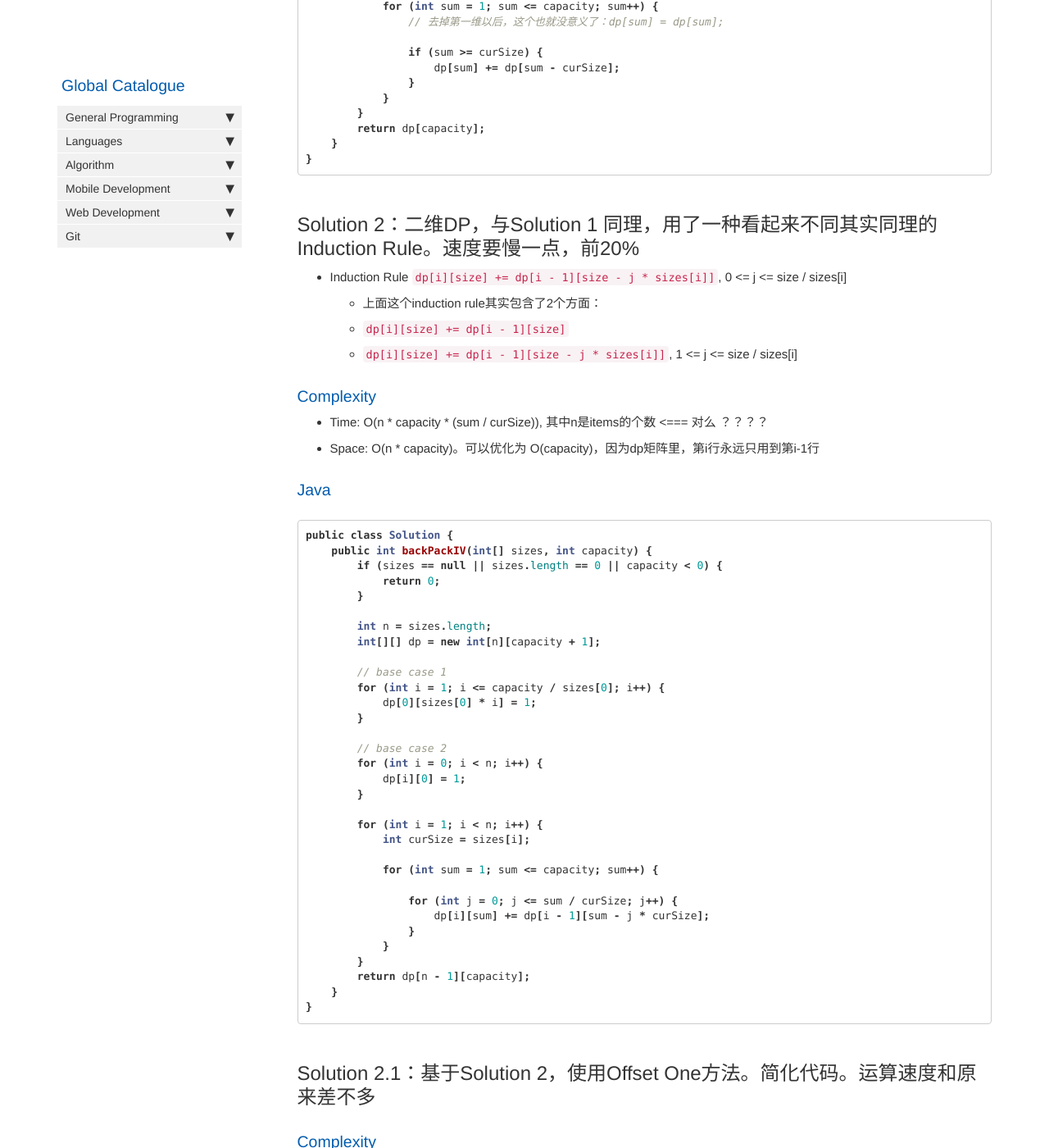
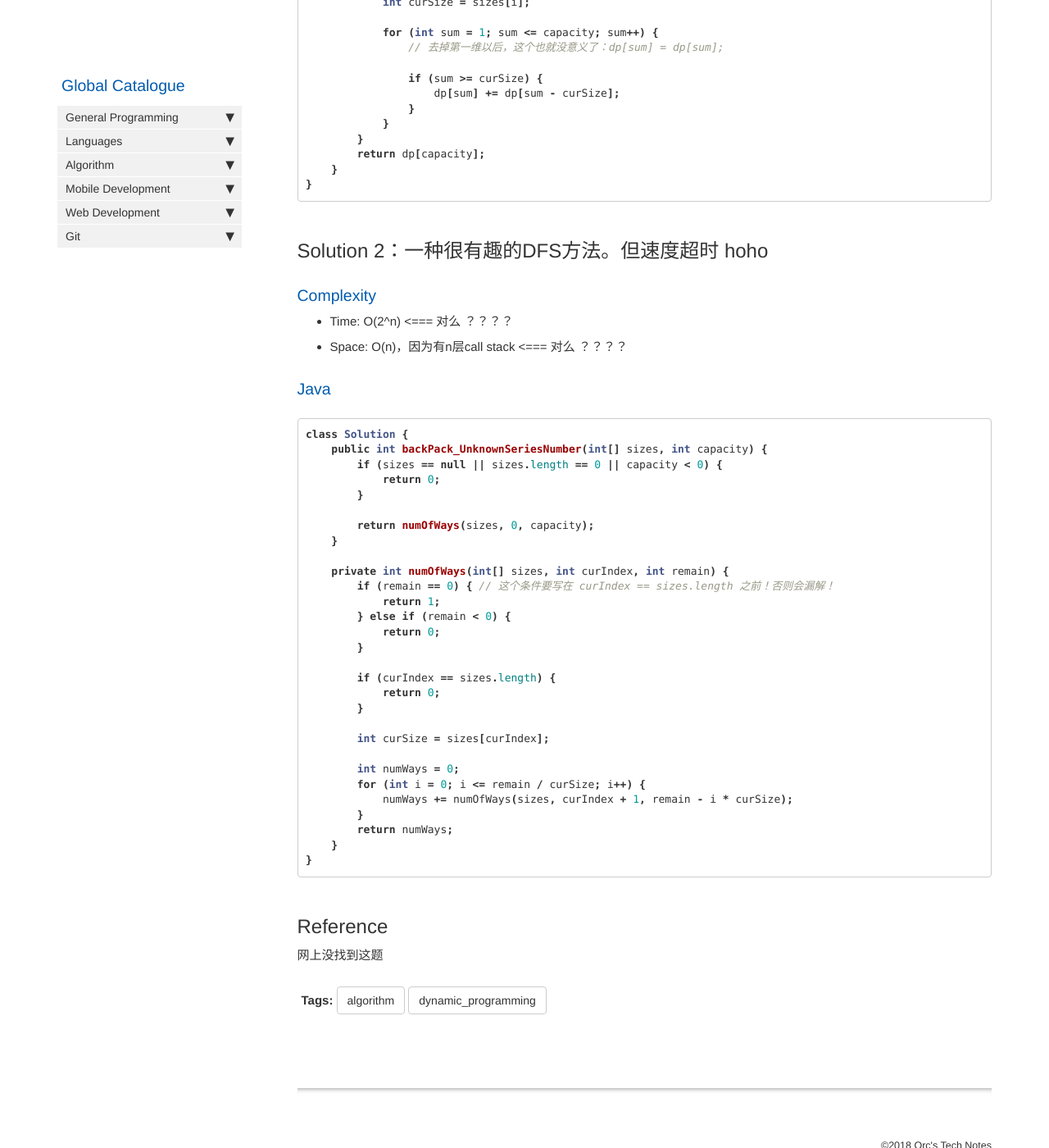
Before and after one commit to HungryOrc/hungryorc.github.io, a Jekyll site: the page built from pages/algorithm/algorithm_backpack_unlimited_1Attr_exactFill_returnMinNumOfItems.md, in a window 1280 px wide and 1400 px high, scrolled down 3504 px. Shown: the whole window at 82% size. Built offline with Jekyll 4.4.1, drawn with Linux system fonts in a browser that asks for light colours; nearby versions of some CDN libraries; comment, search, counter and statistics services are not loaded; some of the changed text lies outside the part shown.

Commit message:
Update algorithm_backpack_unlimited_1Attr_exactFill_returnMinNumOfItems.md

````diff
--- a/pages/algorithm/algorithm_backpack_unlimited_1Attr_exactFill_returnMinNumOfItems.md
+++ b/pages/algorithm/algorithm_backpack_unlimited_1Attr_exactFill_returnMinNumOfItems.md
@@ -36,23 +36,10 @@
 * Time: O(n * capacity), 其中n是items的个数
 * Space: O(n * capacity)。可以优化为 O(capacity)，因为dp矩阵里，第i行永远只用到第i-1行
 
-
-
-
-
-
-
-
-
-
-
-
-
-
 ### Java
 ```java
 public class Solution {
-    public int backPackIV(int[] sizes, int capacity) {
+    public int backPack_UnknownSeriesNumber(int[] sizes, int capacity) {
         if (sizes == null || sizes.length == 0 || capacity < 0) {
             return 0;
         }
@@ -62,13 +49,13 @@
 
         // base case 1
         for (int i = 1; i <= capacity / sizes[0]; i++) {
-            dp[0][sizes[0] * i] = 1;
+            dp[0][sizes[0] * i] = i; // 这里是 = i，不是 = 1 了
         }
 
-        // base case 2
-        for (int i = 0; i < n; i++) {
-            dp[i][0] = 1;
-        }
+        // base case 2，可以不写
+        //for (int i = 0; i < n; i++) {
+        //    dp[i][0] = 0;
+        //}
 
         for (int i = 1; i < n; i++) {
             int curSize = sizes[i];
@@ -98,7 +89,7 @@
 ### Java
 ```java
 public class Solution {
-    public int backPackIV(int[] sizes, int capacity) {
+    public int backPack_UnknownSeriesNumber(int[] sizes, int capacity) {
         if (sizes == null || sizes.length == 0 || capacity < 0) {
             return 0;
         }
@@ -139,7 +130,7 @@
 ### Java
 ```java
 public class Solution {
-    public int backPackIV(int[] sizes, int capacity) {
+    public int backPack_UnknownSeriesNumber(int[] sizes, int capacity) {
         if (sizes == null || sizes.length == 0 || capacity < 0) {
             return 0;
         }
@@ -171,138 +162,8 @@
 }
 ```
 
-## Solution 2：二维DP，与Solution 1 同理，用了一种看起来不同其实同理的 Induction Rule。速度要慢一点，前20%
-* Induction Rule
-  `dp[i][size] += dp[i - 1][size - j * sizes[i]]`, 0 <= j <= size / sizes[i]
-  * 上面这个induction rule其实包含了2个方面：
-  * `dp[i][size] += dp[i - 1][size]`
-  * `dp[i][size] += dp[i - 1][size - j * sizes[i]]`, 1 <= j <= size / sizes[i]
 
-### Complexity
-* Time: O(n * capacity * (sum / curSize)), 其中n是items的个数 <=== 对么 ？？？？
-* Space: O(n * capacity)。可以优化为 O(capacity)，因为dp矩阵里，第i行永远只用到第i-1行
-
-### Java
-```java
-public class Solution {
-    public int backPackIV(int[] sizes, int capacity) {
-        if (sizes == null || sizes.length == 0 || capacity < 0) {
-            return 0;
-        }
-
-        int n = sizes.length;
-        int[][] dp = new int[n][capacity + 1];
-
-        // base case 1
-        for (int i = 1; i <= capacity / sizes[0]; i++) {
-            dp[0][sizes[0] * i] = 1;
-        }
-
-        // base case 2
-        for (int i = 0; i < n; i++) {
-            dp[i][0] = 1;
-        }
-
-        for (int i = 1; i < n; i++) {
-            int curSize = sizes[i];
-
-            for (int sum = 1; sum <= capacity; sum++) {
-
-                for (int j = 0; j <= sum / curSize; j++) {
-                    dp[i][sum] += dp[i - 1][sum - j * curSize];
-                }
-            }
-        }
-        return dp[n - 1][capacity];
-    }
-}
-```
-
-## Solution 2.1：基于Solution 2，使用Offset One方法。简化代码。运算速度和原来差不多
-
-### Complexity
-* Time: 与Solution 2 相同
-* Space: 与Solution 2 相同
-
-### Java
-```java
-public class Solution {
-    public int backPackIV(int[] sizes, int capacity) {
-        if (sizes == null || sizes.length == 0 || capacity < 0) {
-            return 0;
-        }
-
-        int n = sizes.length;
-        int[][] dp = new int[n + 1][capacity + 1]; // n -> n + 1
-
-        // base case 1 不用了
-
-        // base case 2
-        for (int i = 0; i < n; i++) {
-            dp[i][0] = 1;
-        }
-
-        for (int i = 1; i <= n; i++) { // i < n i <= n
-            int curSize = sizes[i - 1]; // sizes[i] -> sizes[i - 1]
-
-            for (int sum = 1; sum <= capacity; sum++) {
-
-                for (int j = 0; j <= sum / curSize; j++) {
-                    dp[i][sum] += dp[i - 1][sum - j * curSize];
-                }
-            }
-        }
-        return dp[n][capacity]; // dp[n - 1][capacity] -> dp[n][capacity]
-    }
-}
-```
-
-## Solution 2.2：基于Solution 2，dp[index][size]降维为dp[size]。对这题来说效果微弱
-
-### 只要是DP矩阵降维，就要考虑从大往小填写（矩阵里的一个或多个维度）！
-
-### Complexity
-* Time: 与Solution 2 相同
-* Space: O(capacity)
-
-### Java
-```java
-public class Solution {
-    public int backPackIV(int[] sizes, int capacity) {
-        if (sizes == null || sizes.length == 0 || capacity < 0) {
-            return 0;
-        }
-
-        int n = sizes.length;
-        int[] dp = new int[capacity + 1]; // 去掉了第一维
-
-        // base case 1
-        for (int i = 1; i <= capacity / sizes[0]; i++) {
-            dp[sizes[0] * i] = 1;
-        }
-
-        // base case 2
-        dp[0] = 1; // 去掉了第一维
-
-        for (int i = 1; i < n; i++) {
-            int curSize = sizes[i];
-
-            for (int sum = capacity; sum >= 1; sum--) { // 这一维的顺序改为从大到小！
-
-                // 这一维也改为从大到小
-                // 另外还要注意，j要从1开始了！不要像以前一样从0开始！因为降维了，
-                // 还从0开始就意味着 dp[sum] += dp[sum]，这样重复加是错的
-                for (int j = sum / curSize; j >= 1; j--) {
-                    dp[sum] += dp[sum - j * curSize];
-                }
-            }
-        }
-        return dp[capacity]; // 去掉了第一维
-    }
-}
-```
-
-## Solution 3：一种很有趣的DFS方法。但速度超时 hoho
+## Solution 2：一种很有趣的DFS方法。但速度超时 hoho
 
 ### Complexity
 * Time: O(2^n) <=== 对么 ？？？？
@@ -311,7 +172,7 @@
 ### Java
 ```java
 class Solution {
-    public int backPackIV(int[] sizes, int capacity) {
+    public int backPack_UnknownSeriesNumber(int[] sizes, int capacity) {
         if (sizes == null || sizes.length == 0 || capacity < 0) {
             return 0;
         }
@@ -342,6 +203,6 @@
 ```
 
 ## Reference
-* [Backpack V [LintCode]](https://www.lintcode.com/problem/backpack-v/description)
+网上没找到这题
 
 {% include links.html %}
````
Also changed, not shown: other parts of pages/algorithm/algorithm_backpack_unlimited_1Attr_exactFill_returnMinNumOfItems.md (+6 -2 lines).
